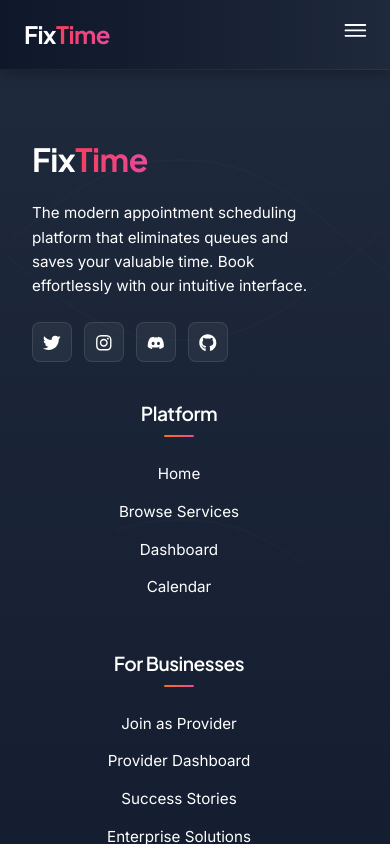
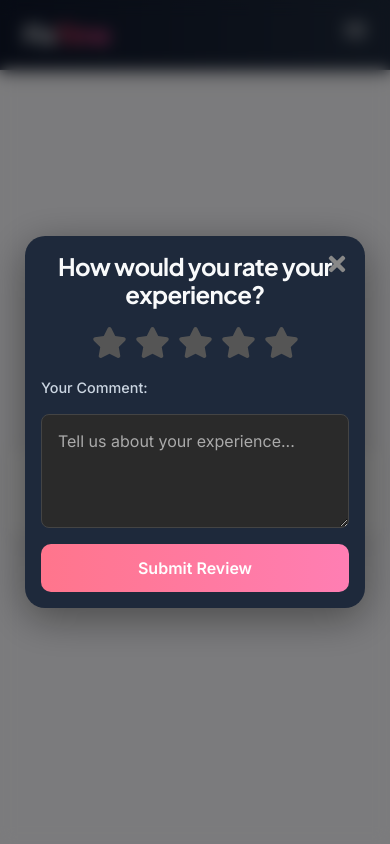
Before and after one commit to nst-sdc/Fix-Time, a React (Create React App) app in the folder client/: page /leave-review in a window 390 px wide. Shown: the top 844 px of the page. Built offline with nearby package versions, Linux system fonts and the light colour scheme.

Commit message:
final touch up

```diff
--- a/client/src/App.js
+++ b/client/src/App.js
@@ -31,6 +31,7 @@ import MyServices from './pages/MyServices';
 import OtherServices from './pages/categories/OtherServices';
 import AddService from './pages/AddService';
 import ProviderServices from './pages/ProviderServices';
+import LeaveReviewPage from './pages/LeaveReviewPage';
 
 // Export API base URL for use in other components
 export const API_BASE_URL =
@@ -205,6 +206,7 @@ function AppContent({
               ? <ProviderServices userProfile={userProfile} />
               : <Navigate to="/login" />
           } />
+          <Route path="/leave-review" element={<LeaveReviewPage />} />
         </Routes>
       </main>
       <Footer />
--- a/client/src/components/AppointmentDetails.jsx
+++ b/client/src/components/AppointmentDetails.jsx
@@ -2,10 +2,11 @@ import React, { useState } from 'react';
 import { FaCalendarAlt, FaClock, FaCheckCircle, FaStar } from 'react-icons/fa';
 import ReviewForm from './ReviewForm';
 import './AppointmentDetails.css';
+import { useNavigate } from 'react-router-dom';
 
 const AppointmentDetails = ({ appointment }) => {
-  const [showReviewForm, setShowReviewForm] = useState(false);
   const [hasReviewed, setHasReviewed] = useState(appointment?.hasReviewed || false);
+  const navigate = useNavigate();
 
   const formatDate = (dateString) => {
     const options = { year: 'numeric', month: 'long', day: 'numeric' };
@@ -34,7 +35,6 @@ const AppointmentDetails = ({ appointment }) => {
   const handleReviewSubmit = (review) => {
     console.log('Review submitted successfully:', review);
     setHasReviewed(true);
-    setShowReviewForm(false);
     setTimeout(() => {
       alert('Thank you for your review!');
     }, 500);
@@ -66,10 +66,10 @@ const AppointmentDetails = ({ appointment }) => {
           </div>
         </div>
 
-        {status === 'completed' && !hasReviewed && !showReviewForm && (
+        {status === 'completed' && !hasReviewed && (
           <button
             className="leave-review-btn"
-            onClick={() => setShowReviewForm(true)}
+            onClick={() => navigate('/leave-review', { state: { appointmentId: appointment._id } })}
           >
             <FaStar className="review-icon" />
             Leave a Review
@@ -84,15 +84,7 @@ const AppointmentDetails = ({ appointment }) => {
         )}
       </div>
 
-      {showReviewForm && (
-        <div className="review-section">
-          <ReviewForm
-            appointmentId={appointment._id}
-            onReviewSubmitted={handleReviewSubmit}
-            onClose={() => setShowReviewForm(false)}
-          />
-        </div>
-      )}
+      {/* Remove all showReviewForm logic and modal rendering */}
     </div>
   );
 };
--- a/client/src/components/ReviewForm.css
+++ b/client/src/components/ReviewForm.css
@@ -2,6 +2,7 @@
   position: fixed;
   inset: 0;
   background: rgba(0, 0, 0, 0.5);
+  -webkit-backdrop-filter: blur(4px);
   backdrop-filter: blur(4px);
   display: flex;
   justify-content: center;
--- /dev/null
+++ b/client/src/pages/LeaveReviewPage.css
@@ -0,0 +1,35 @@
+.leave-review-page-container {
+  min-height: 100vh;
+  display: flex;
+  align-items: center;
+  justify-content: center;
+  background: #f7f7fa;
+  padding: 24px 8px;
+}
+
+.leave-review-form-wrapper {
+  background: #fff;
+  border-radius: 12px;
+  box-shadow: 0 2px 16px rgba(0,0,0,0.08);
+  padding: 32px 24px;
+  max-width: 420px;
+  width: 100%;
+  margin: 0 auto;
+  display: flex;
+  flex-direction: column;
+  align-items: center;
+  overflow-y: auto;
+}
+
+.leave-review-form-wrapper h2 {
+  margin-bottom: 24px;
+  font-size: 1.6rem;
+  text-align: center;
+}
+
+@media (max-width: 600px) {
+  .leave-review-form-wrapper {
+    padding: 18px 6px;
+    max-width: 98vw;
+  }
+}
--- /dev/null
+++ b/client/src/pages/LeaveReviewPage.jsx
@@ -0,0 +1,28 @@
+import React from 'react';
+import { useLocation, useNavigate } from 'react-router-dom';
+import ReviewForm from '../components/ReviewForm';
+import './LeaveReviewPage.css';
+
+const LeaveReviewPage = () => {
+  const location = useLocation();
+  const navigate = useNavigate();
+  const appointmentId = location.state?.appointmentId;
+
+  const handleReviewSubmitted = () => {
+    setTimeout(() => {
+      alert('Thank you for your review!');
+      navigate(-1);
+    }, 1000);
+  };
+
+  return (
+    <div className="leave-review-page-container">
+      <div className="leave-review-form-wrapper">
+        <h2>Leave a Review</h2>
+        <ReviewForm appointmentId={appointmentId} onReviewSubmitted={handleReviewSubmitted} />
+      </div>
+    </div>
+  );
+};
+
+export default LeaveReviewPage;
```
Also changed, not shown: 1 other file (tests, documents, lock files or other folders).
